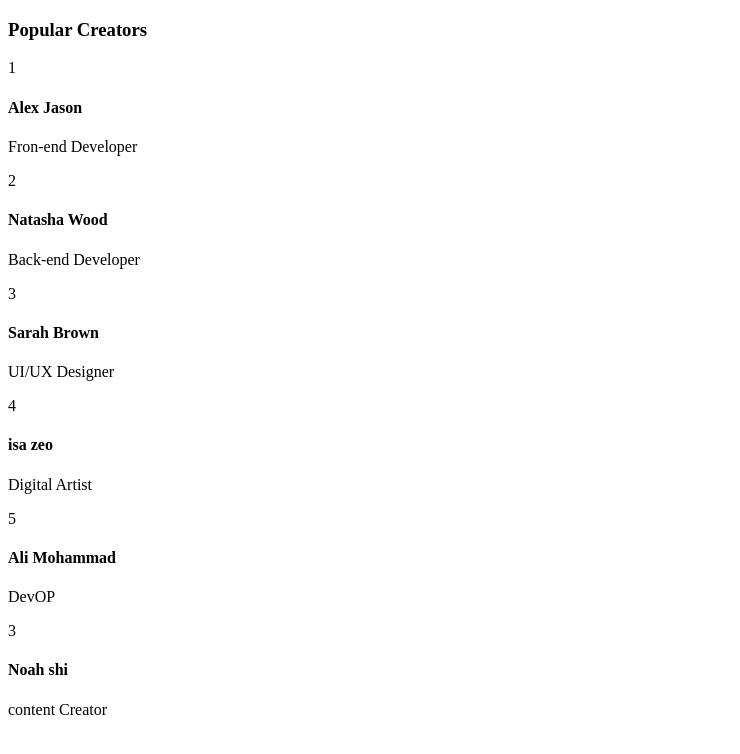
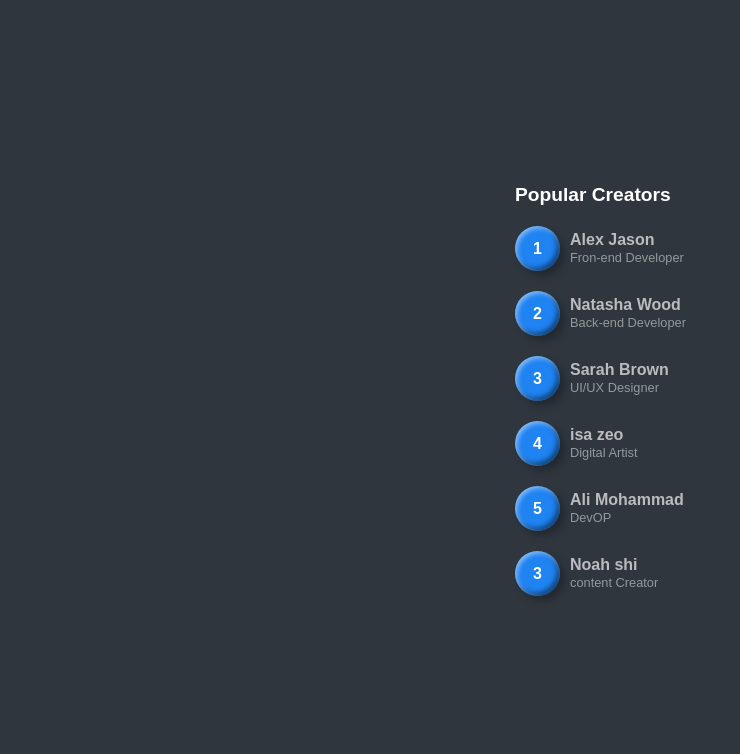
Before and after one commit to developersayem/claymorphism-list-hover, a plain HTML site: page index.html in a window 1280 px wide. Shown: the whole page, without its empty margins (0-740 px from the left). Drawn offline with Linux system fonts and the light colour scheme.

Commit message:
all done

```diff
--- a/style.css
+++ b/style.css
@@ -0,0 +1,113 @@
+* {
+    margin: 0;
+    padding: 0;
+    box-sizing: border-box;
+    font-family: 'poppins', sans-serif;
+}
+
+.container {
+    width: 100%;
+    min-height: 100vh;
+    display: flex;
+    justify-content: center;
+    align-items: center;
+    background-color: #2f363e;
+}
+
+.list {
+    position: relative;
+    width: 350px;
+    min-height: 500px;
+    padding: 50px;
+    background-color: #2f363e;
+    border-radius: 30px;
+    box-shadow: 25px 25px 75px rgba(0, 0, 0, 0.25), 10px 10px 70px rgba(0, 0, 0, 0.25), inset 5px 5px 10px rgba(0, 0, 0, 0.5), inset 5px 5px 20px rgba(255, 255, 255, 0.2), inset -5px -5px 15px rgba(0, 0, 0, 0.75), ;
+}
+
+.list h3 {
+    color: #fff;
+    font-size: 1.2rem;
+    font-weight: 700;
+}
+
+.list-item {
+    position: relative;
+    display: flex;
+    align-items: center;
+    margin: 20px 0;
+    cursor: pointer;
+}
+
+.list-item::before {
+    content: "";
+    position: absolute;
+    top: 0;
+    left: 0;
+    width: 45px;
+    height: 45px;
+    background-color: #1f83f2;
+    border-radius: 22.5px;
+    transition: 0.5s;
+    box-shadow: 5px 5px 7px rgba(0, 0, 0, 0.25), inset 2px 2px 5px rgba(255, 255, 255, 0.5), inset -3px -3px 5px rgba(0, 0, 0, 0.5);
+}
+
+.list-item:hover::before {
+    width: 100%;
+}
+
+.list-item .rank {
+    position: relative;
+    min-width: 45px;
+    height: 45px;
+    display: flex;
+    justify-content: center;
+    align-items: center;
+    border-radius: 50%;
+    margin-right: 10px;
+}
+
+.list-item .rank::before {
+    content: "";
+    position: absolute;
+    width: 30px;
+    height: 30px;
+    background-color: #2f363e;
+    border-radius: 30px;
+    transform: scale(0);
+    transition: 0.5s;
+}
+
+.list-item:hover .rank::before {
+    transform: scale(1);
+}
+
+.list-item .rank span {
+    position: relative;
+    font-size: 1rem;
+    font-weight: 600;
+    color: #fff;
+    transition: 05s;
+}
+
+.list-item .name {
+    position: relative;
+    line-height: 1.1rem;
+}
+
+.list-item .name h4 {
+    font-weight: 600;
+    color: #bcbcc0;
+    transform: 0.5s;
+}
+
+.list-item .name p {
+    font-size: 0.8rem;
+    font-weight: 400;
+    color: #95999d;
+    transition: 0.5s;
+}
+
+.list-item:hover .name h4,
+.list-item:hover .name p {
+    color: #fff;
+}
```
Also changed, not shown: index.html (+0 -1 lines).
